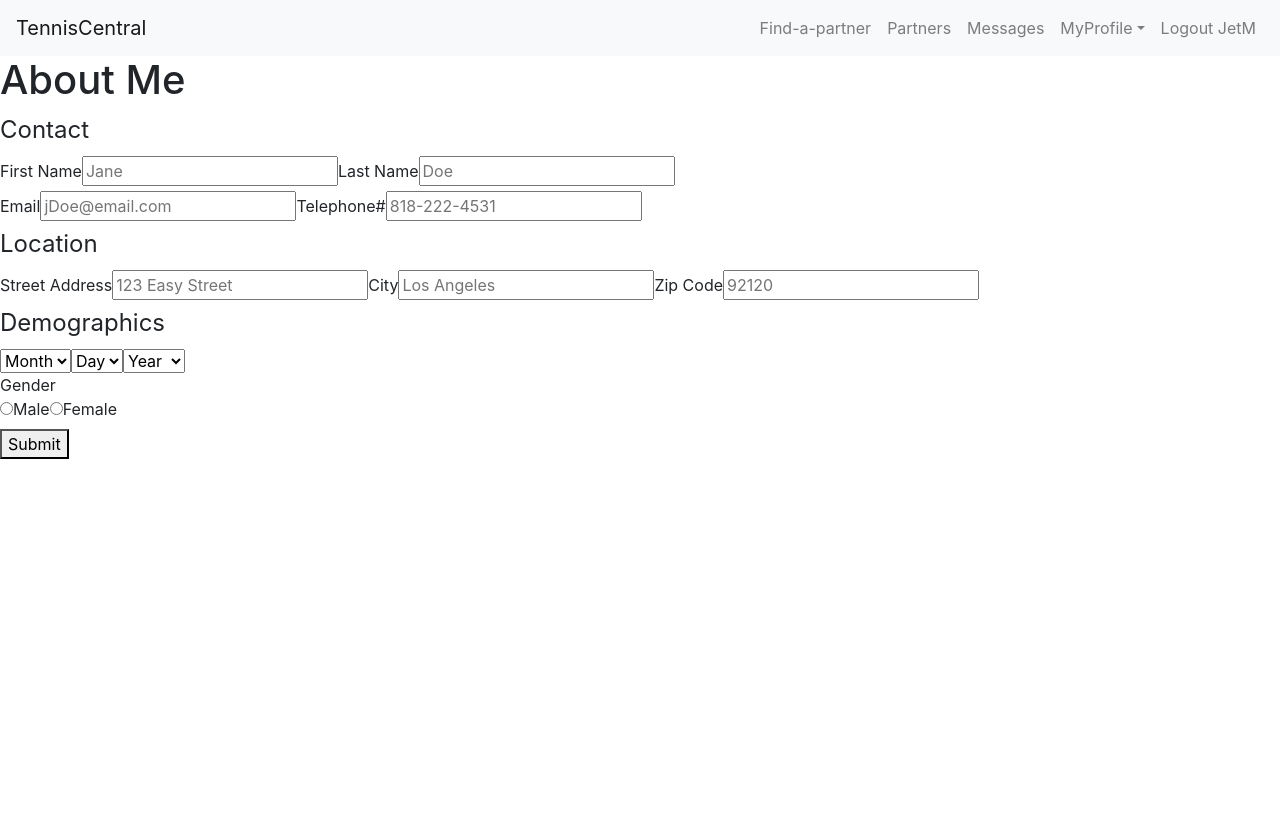
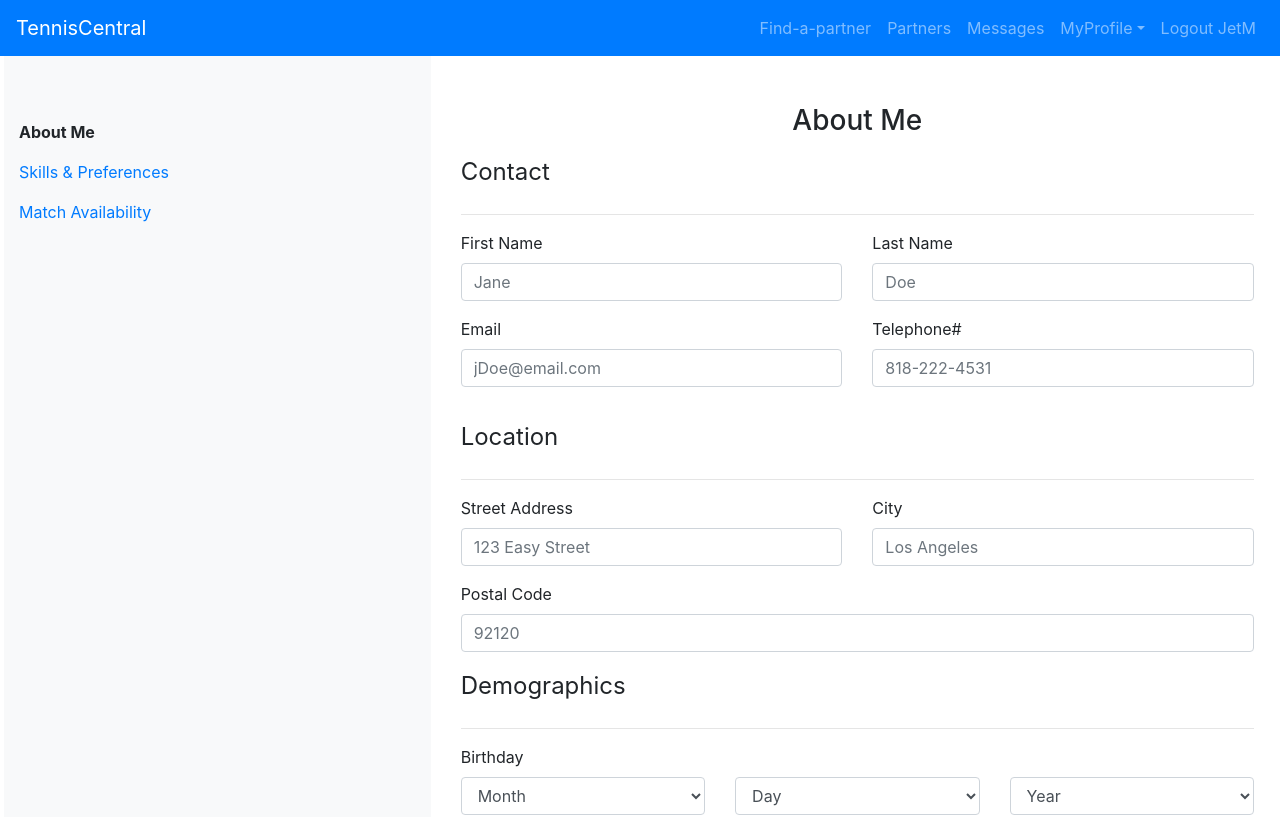
Before and after one commit to jetamartin/tennis-central, a React (Create React App) app in the folder source-code/frontend/: page /AboutMe in a window 1280 px wide. Shown: the top 817 px of the page. Built offline with nearby package versions, Linux system fonts and the light colour scheme.

Commit message:
FrontEnd: Styled AboutMe Formik form, changed some styling to NavBar

```diff
--- a/source-code/frontend/src/components/NavBar.js
+++ b/source-code/frontend/src/components/NavBar.js
@@ -20,7 +20,7 @@ const NavBar = ({token, username, logoutUser}) => {
   }
 
   return (
-    <Navbar bg="light" expand="lg">
+    <Navbar bg="primary" variant="dark" expand="lg">
       <Navbar.Brand href="/">TennisCentral</Navbar.Brand>
       <Navbar.Toggle aria-controls="basic-navbar-nav" />
       <Navbar.Collapse id="basic-navbar-nav">
--- a/source-code/frontend/src/components/myProfile/AboutMe.js
+++ b/source-code/frontend/src/components/myProfile/AboutMe.js
@@ -1,110 +1,241 @@
-import React from 'react';
-import { Formik, Form, Field, ErrorMessage } from 'formik';
+import React from "react";
+import { Link } from "react-router-dom";
+import { Formik, Form, Field, ErrorMessage } from "formik";
+import { FormGroup, FormLabel, FormControl, FormCheck } from "react-bootstrap";
 
-const AboutMe = () => (
-  <div>
-    <h1>About Me</h1>
+import { Container, Col, Row } from "react-bootstrap";
+import { Button } from "react-bootstrap";
+import * as Yup from "yup";
+
+import "./MyProfileForms.css";
+
+const initialValues = {
+  firstName: "",
+  lastName: "",
+  email: "",
+  telNum: "",
+  streetAddress: "",
+  city: "",
+  postalCode: "",
+  month: "",
+  day: "",
+  year: "",
+  gender: "",
+};
+
+const validationSchema = Yup.object({
+  firstName: Yup.string().required("Required"),
+  lastName: Yup.string().required("Required"),
+  email: Yup.string().email("Invalid email format").required("Required"),
+  postalCode: Yup.string().required("Required"),
+  genderGroup: Yup.string().required("Please select your gender"),
+  // validationSchema={Yup.object().shape({
+  //   radioGroup: Yup.string().required("A radio option is required"),
+});
+
+const onSubmit = (values) => {
+  console.log(values);
+};
+
+const AboutMe = () => {
+  return (
+    <Container fluid className="pb-5 ml-1">
+      <Row>
+        <Col sm={4} className="pt-5 bg-light">
+          <div className="mt-3">
+            <p className="font-weight-bold">About Me</p>
+            <p>
+              <Link exact to="/SkillsPrefs">
+                Skills & Preferences
+              </Link>
+            </p>
+            <p>
+              <Link exact to="/MatchAvail">
+                Match Availability
+              </Link>
+            </p>
+          </div>
+        </Col>
+        <Col sm={8} className="pt-5">
+          <h3 className="form-header">About Me</h3>
           <Formik
-      initialValues={{
-        firstName: '',
-        lastName: '',
-        email: '',
-        telNum: '',
-        streetAddress: '',
-        city: '',
-        zipCode: '',
-        month: '',
-        day: '',
-        year: ''
-      }}
-      onSubmit={async (values) => {
-        await new Promise((r) => setTimeout(r, 500));
-        alert(JSON.stringify(values, null, 2));
-      }}
+            initialValues={initialValues}
+            validationSchema={validationSchema}
+            onSubmit={onSubmit}
           >
-      <Form>
+            <Container>
+              <Form className="mx-auto mb-5">
+                {/* <pre>{JSON.stringify(values, null, 4)}</pre> */}
                 <fieldset>
                   <legend>Contact</legend>
-          <div>
-            <label htmlFor="firstName">First Name</label>
-            <Field id="firstName" name="firstName" placeholder="Jane" />
+                  <hr></hr>
+                  <Row>
+                    <Col>
+                      <FormGroup>
+                        <FormLabel htmlFor="firstName">First Name</FormLabel>
+                        <FormControl
+                          type="text"
+                          id="firstName"
+                          name="firstName"
+                          placeholder="Jane"
+                        />
+                        <ErrorMessage name="firstName" />
+                      </FormGroup>
+                    </Col>
 
-            <label htmlFor="lastName">Last Name</label>
-            <Field id="lastName" name="lastName" placeholder="Doe" />
+                    <Col>
+                      <FormGroup>
+                        <FormLabel htmlFor="lastName">Last Name</FormLabel>
+                        <FormControl
+                          type="text"
+                          id="lastName"
+                          name="lastName"
+                          placeholder="Doe"
+                        />
+                        <ErrorMessage name="lastName" />
+                      </FormGroup>
+                    </Col>
+                  </Row>
+                  <Row>
+                    <Col>
+                      <FormGroup>
+                        <FormLabel htmlFor="email">Email</FormLabel>
+                        <FormControl
+                          type="email"
+                          id="email"
+                          name="email"
+                          placeholder="jDoe@email.com"
+                        />
+                        <ErrorMessage name="email" />
+                      </FormGroup>
+                    </Col>
 
-          </div>
-          <div>
-            <label htmlFor="email">Email</label>
-            <Field id="email" name="email" placeholder="jDoe@email.com" />
-
-            <label htmlFor="telNum">Telephone#</label>
-            <Field id="telNum" name="telNum" placeholder="818-222-4531" />
-          </div>
-
-
+                    <Col>
+                      <FormGroup>
+                        <FormLabel htmlFor="telNum">Telephone#</FormLabel>
+                        <FormControl
+                          type="text"
+                          id="telNum"
+                          name="telNum"
+                          placeholder="818-222-4531"
+                        />
+                        <ErrorMessage name="telNum" />
+                      </FormGroup>
+                    </Col>
+                  </Row>
                 </fieldset>
 
                 <fieldset>
                   <legend>Location</legend>
-
-          <label htmlFor="streetAddress">Street Address</label>
-          <Field id="streetAddress" name="streetAddress" placeholder="123 Easy Street" />
-
-          <label htmlFor="city">City</label>
-          <Field id="city" name="city" placeholder="Los Angeles" />
-
-          <label htmlFor="zip">Zip Code</label>
-          <Field id="zip" name="zip" placeholder="92120" />
-
+                  <hr></hr>
+                  <Row>
+                    <Col>
+                      <FormGroup>
+                        <FormLabel htmlFor="streetAddress">
+                          Street Address
+                        </FormLabel>
+                        <FormControl
+                          type="text"
+                          id="streetAddress"
+                          name="streetAddress"
+                          placeholder="123 Easy Street"
+                        />
+                      </FormGroup>
+                    </Col>
+                    <Col>
+                      <FormGroup>
+                        <FormLabel htmlFor="city">City</FormLabel>
+                        <FormControl
+                          type="text"
+                          id="city"
+                          name="city"
+                          placeholder="Los Angeles"
+                        />
+                      </FormGroup>
+                    </Col>
+                  </Row>
+                  <FormLabel htmlFor="postalCode">Postal Code</FormLabel>
+                  <FormControl
+                    type="text"
+                    id="postalCode"
+                    name="postalCode"
+                    placeholder="92120"
+                  />
                 </fieldset>
-
 
                 <fieldset>
                   <legend>Demographics</legend>
+                  {/* <p>Demographics</p> */}
 
-          <Field as="select" name="month">
-              <option value='' >Month</option>
+                  <hr></hr>
+                  <FormGroup>
+                    <FormLabel>Birthday</FormLabel>
+                    <Row>
+                      <Col>
+                        <FormControl as="select" name="month">
+                          <option value="">Month</option>
                           <option value="1">Jan</option>
                           <option value="2">Feb</option>
                           <option value="3">Mar</option>
-            </Field>
-
-
-          <Field as="select" name="month">
+                        </FormControl>
+                      </Col>
+                      <Col>
+                        <FormControl as="select" name="month">
                           <option value="">Day</option>
                           <option value="1">1</option>
                           <option value="2">2</option>
                           <option value="3">3</option>
-          </Field>
-
-
-          <Field as="select" name="year">
+                        </FormControl>
+                      </Col>
+                      <Col>
+                        <FormControl as="select" name="year">
                           <option value="">Year</option>
                           <option value="2007">2007</option>
                           <option value="2006">2006</option>
                           <option value="2005">2005</option>
-          </Field>
+                        </FormControl>
+                      </Col>
+                    </Row>
+                  </FormGroup>
+                  <div id="genderGroup">Gender</div>
+                  <FormGroup role="group" aria-labelledby="gender-group">
+                    <FormLabel>
+                      <FormCheck
+                        inline
+                        label="Male"
+                        type="radio"
+                        name="gender"
+                        value="male"
+                        id="inline-radio-1"
+                      />
+                    </FormLabel>
 
+                    <FormLabel>
+                      <FormCheck
+                        inline
+                        label="Female"
+                        type="radio"
+                        name="gender"
+                        value="female"
+                        id="inline-radio-2"
+                      />
+                    </FormLabel>
+                  </FormGroup>
+                </fieldset>
 
-          <div id="gender-radio-group">Gender</div>
-            <div role="group" aria-labelledby="gender-radio-group">
-              <label>
-                <Field type="radio" name="picked" value="Male" />
-                Male
-              </label>
-              <label>
-                <Field type="radio" name="picked" value="Female" />
-                Female
-              </label>
-              {/* <div>Picked: {values.picked}</div> */}
-            </div>
-
-
-          </fieldset>
-        <button type="submit">Submit</button>
+                <Button
+                  type="submit"
+                  className="btn btn-primary btn-lg btn-block"
+                >
+                  Submit
+                </Button>
               </Form>
+            </Container>
           </Formik>
-  </div>
+        </Col>
+      </Row>
+    </Container>
   );
+};
 
 export default AboutMe;
--- /dev/null
+++ b/source-code/frontend/src/components/myProfile/MyProfileForms.css
@@ -0,0 +1,6 @@
+.form-header {
+  text-align: center;
+}
+fieldset {
+  margin-top: 1rem;
+}
```
Lines whose indentation alone changed are shown as unchanged.
